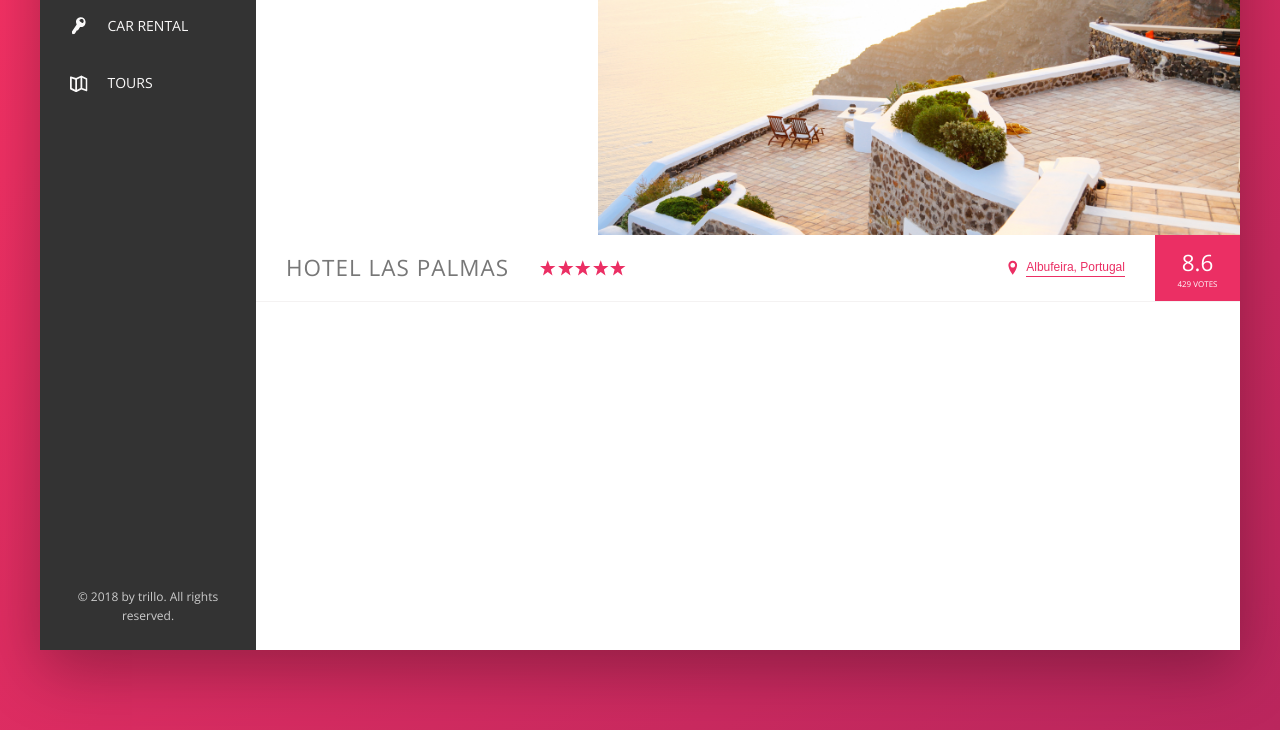
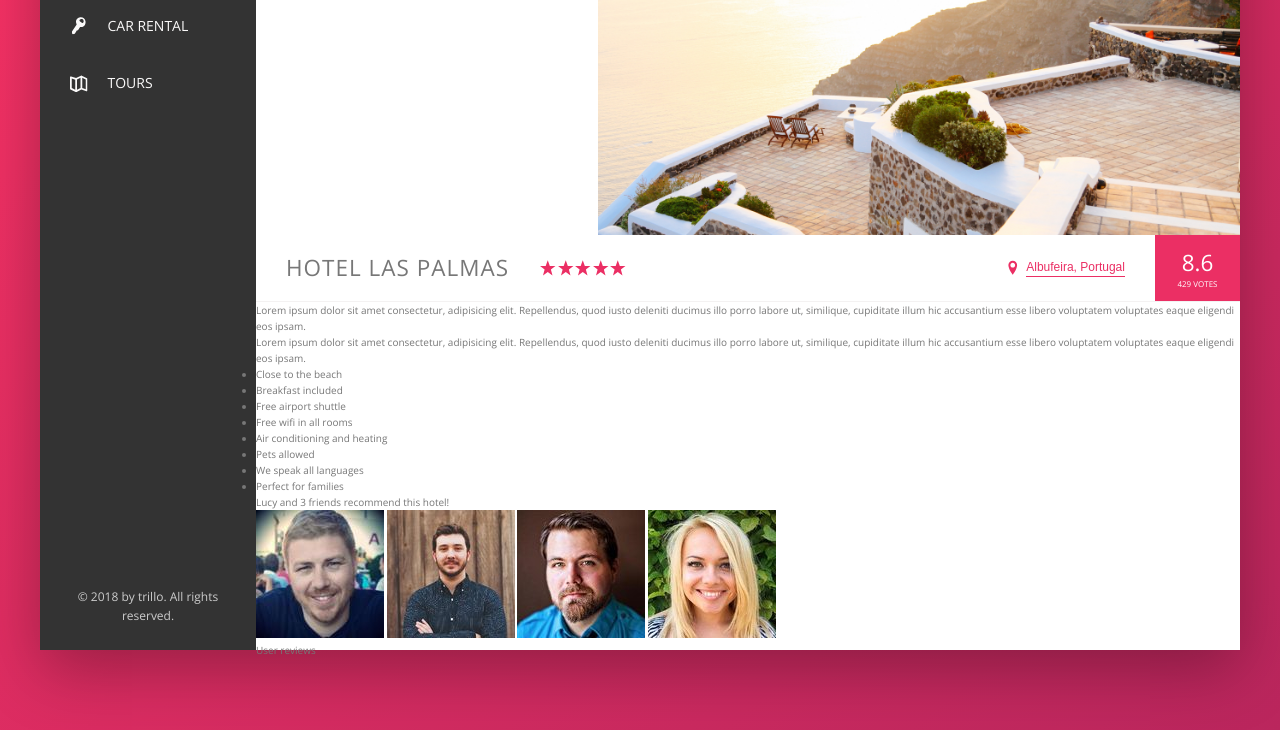
Before and after one commit to Ceejaymar/trillo-practice, a website: page index.html in a window 1280 px wide. Shown: the part 300-1030 px from the top of the page. Drawn offline with nearby package versions, Linux system fonts and the light colour scheme.

Commit message:
Fix list item classes

```diff
--- a/index.html
+++ b/index.html
@@ -125,6 +125,40 @@
               <div class="overview__rating-count">429 votes</div>
             </div>
           </div>
+          <div class="details">
+            <div class="description">
+              <p class="paragraph">
+                Lorem ipsum dolor sit amet consectetur, adipisicing elit. Repellendus, quod iusto deleniti ducimus illo porro labore ut, similique, cupiditate illum hic accusantium esse libero voluptatem voluptates eaque eligendi eos ipsam.
+              </p>
+              <p class="paragraph">
+                Lorem ipsum dolor sit amet consectetur, adipisicing elit. Repellendus, quod iusto deleniti ducimus illo porro labore ut, similique, cupiditate illum hic accusantium esse libero voluptatem voluptates eaque eligendi eos ipsam.
+              </p>
+              <ul class="list">
+                <li class="list__item">Close to the beach</li>
+                <li class="list__item">Breakfast included</li>
+                <li class="list__item">Free airport shuttle</li>
+                <li class="list__item">Free wifi in all rooms</li>
+                <li class="list__item">Air conditioning and heating</li>
+                <li class="list__item">Pets allowed</li>
+                <li class="list__item">We speak all languages</li>
+                <li class="list__item">Perfect for families</li>
+              </ul>
+              <div class="recommend">
+                <p class="recommend_count">
+                  Lucy and 3 friends recommend this hotel!
+                </p>
+                <div class="recommend__friends">
+                  <img src="img/user-3.jpg" alt="Friend 1" class="recommend__photo">
+                  <img src="img/user-4.jpg" alt="Friend 2" class="recommend__photo">
+                  <img src="img/user-5.jpg" alt="Friend 3" class="recommend__photo">
+                  <img src="img/user-6.jpg" alt="Friend 4" class="recommend__photo">
+                </div>
+              </div>
+            </div>
+            <div class="user-reviews">
+              User reviews
+            </div>
+          </div>
         </main>
       </div>
     </div>
```
